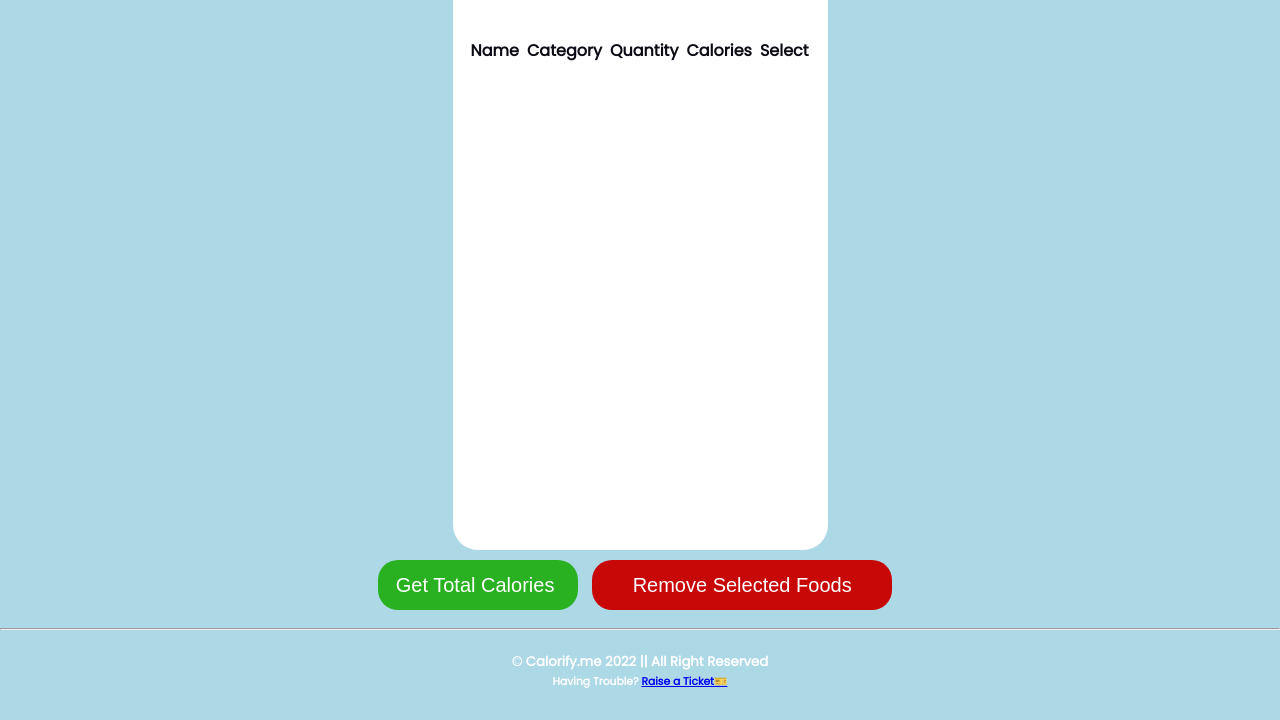
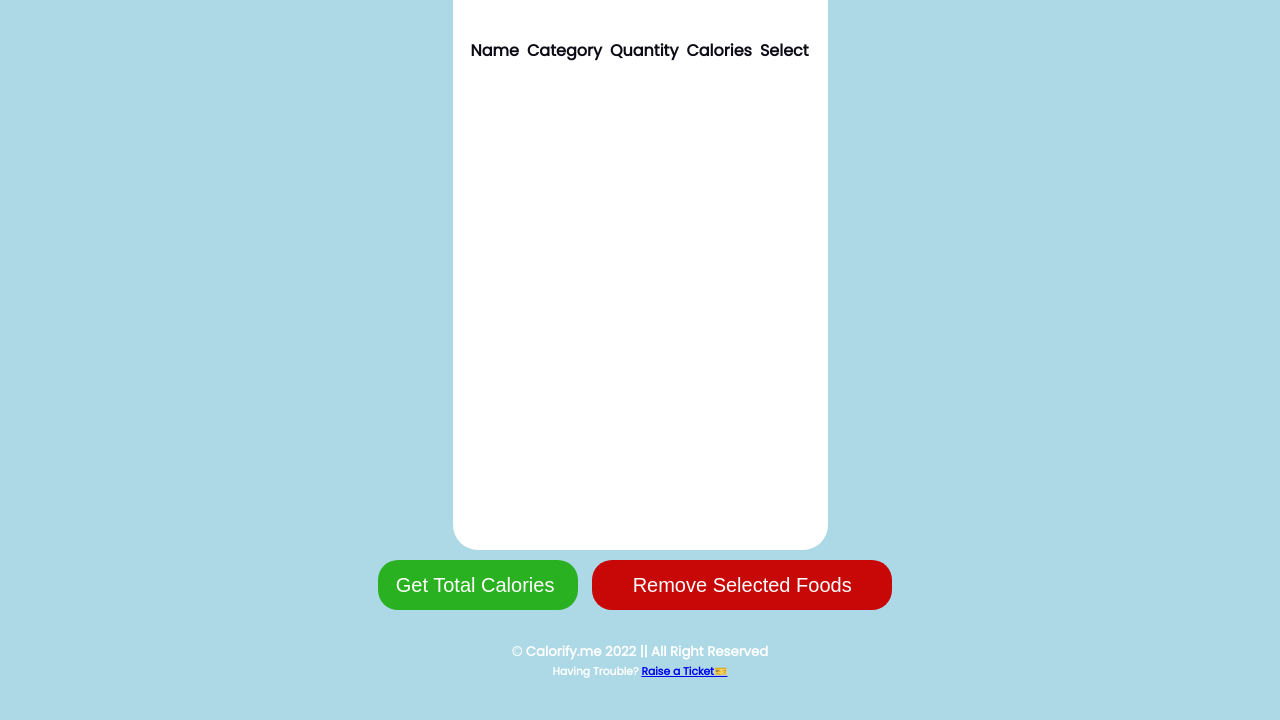
Before and after one commit to Calorifyme/mobile, a plain HTML site: page caloriefinder.html in a window 1280 px wide. Shown: the part 1076-1796 px from the top of the page. Drawn offline with nearby package versions, Linux system fonts and the light colour scheme; a script that the page names is missing.

Commit message:
Update caloriefinder.html

```diff
--- a/caloriefinder.html
+++ b/caloriefinder.html
@@ -2475,10 +2475,11 @@ if (td) {
     </div>
 </div>
 
-
+            </div>
+            </div>
+            </div>
 <div class="footer">
     <div class="center">
-      <hr>
         <h5>© Calorify.me 2022 || All Right Reserved</h5>
         <h6 style="text-decoration: none; margin:-20px;">Having Trouble? <a href="ticket.html">Raise a Ticket🎫</a></h6>
         <br><br>
```
